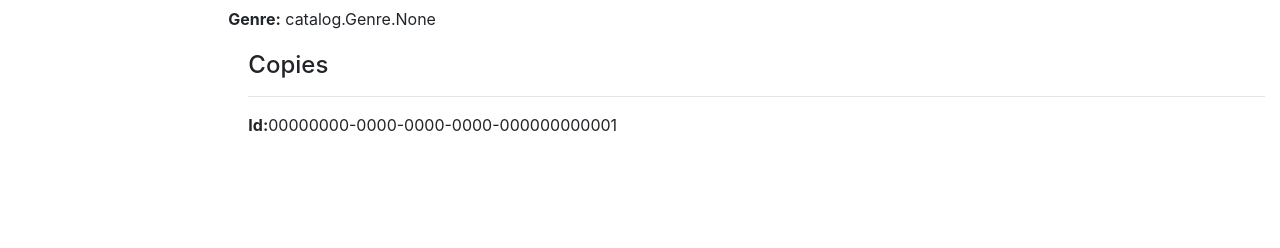
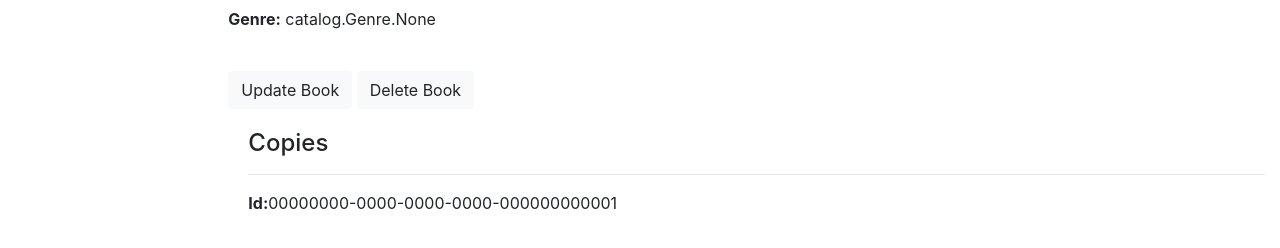
Before and after one commit to 3point14guy/mozilla-django-tutorial, a Django app: page /catalog/books/1 in a window 1280 px wide. Shown: the part 233-481 px from the top of the page. Run offline with Django 3.2, Linux system fonts and the light colour scheme; a user stored in the database is signed in; tables that the repository leaves empty hold one stand-in row (values such as "Sample post"); some libraries are stand-ins or nearby versions.

Commit message:
add ability to edit book- with errors

```diff
--- a/catalog/templates/catalog/book_detail.html
+++ b/catalog/templates/catalog/book_detail.html
@@ -8,7 +8,11 @@
   <p><strong>ISBN:</strong> {{ book.isbn }}</p>
   <p><strong>Language:</strong> {{ book.language }}</p>
   <p><strong>Genre:</strong> {{ book.genre }}</p>
-
+  <br>
+  {% if perms.catalog.can_mark_returned %}
+    <a class="btn btn-light" href="{% url 'book_update' book.id %}">Update Book</a>
+    <a class="btn btn-light" href="{% url 'book_delete' book.id %}">Delete Book</a>
+  {% endif %}
   <div class="association-info">
     <h4>Copies</h4>
     {% for copy in book.bookinstance_set.all %}
--- a/catalog/templates/catalog/book_list.html
+++ b/catalog/templates/catalog/book_list.html
@@ -10,6 +10,9 @@
       </li>
       {% endfor %}
     </ul>
+    {% if perms.catalog.can_mark_returned %}
+      <p><a href="{% url 'book_create' %}">Add Book</a></p>
+    {% endif %}
   {% else %}
     <p>There are no books in the library.</p>
   {% endif %}
--- a/catalog/urls.py
+++ b/catalog/urls.py
@@ -14,4 +14,7 @@ urlpatterns = [
     path('author/create/', views.AuthorCreate.as_view(), name='author_create'),
     path('author/<int:pk>/update/', views.AuthorUpdate.as_view(), name='author_update'),
     path('author/<int:pk>/delete/', views.AuthorDelete.as_view(), name='author_delete'),
+    path('book/create/', views.BookCreate.as_view(), name='book_create'),
+    path('book/<int:pk>/update/', views.BookUpdate.as_view(), name='book_update'),
+    path('book/<int:pk>/delete/', views.BookDelete.as_view(), name='book_delete'),
 ]
--- a/catalog/views.py
+++ b/catalog/views.py
@@ -110,7 +110,20 @@ def renew_book_librarian(request, pk):
 
 from django.views.generic.edit import CreateView, UpdateView, DeleteView
 from django.urls import reverse_lazy
-from catalog.models import Author
+from catalog.models import Author, Book, Language, BookInstance, Genre
+
+class BookCreate(CreateView):
+    model = Book
+    fields = '__all__'
+    initial = {'language': 'English'}
+
+class BookUpdate(UpdateView):
+    model = Book
+    fields = '__all__'
+
+class BookDelete(DeleteView):
+    model = Book
+    success_url = reverse_lazy('books')
 
 class AuthorCreate(CreateView):
     model = Author
```
Also changed, not shown: catalog/templates/catalog/book_confirm_delete.html (added, +12 -0 lines), catalog/templates/catalog/book_form.html (added, +11 -0 lines).
